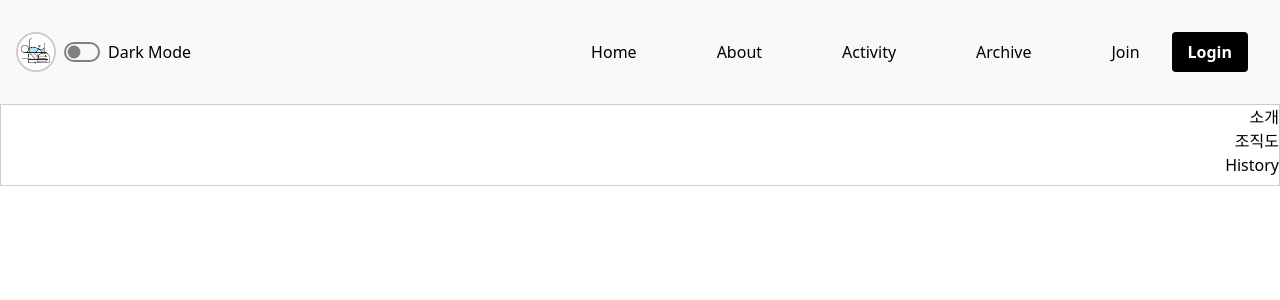
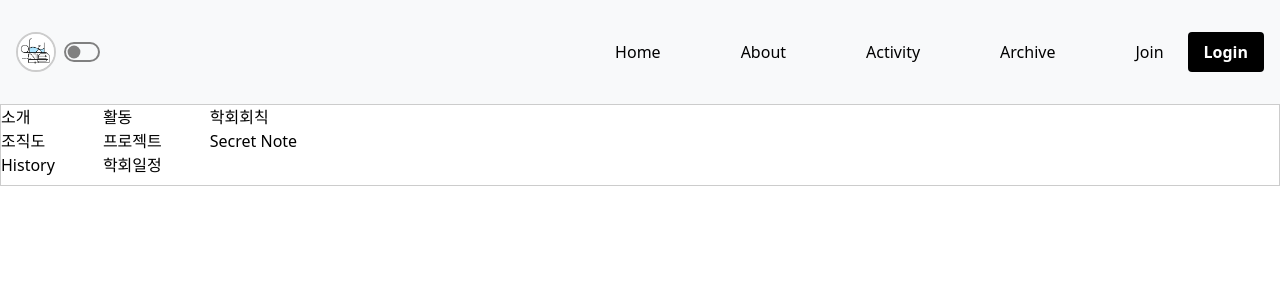
Before and after one commit to Lab-Semtle/Semtle-Web-Client, a Next.js app: page / in a window 1280 px wide. Shown: the top 300 px of the page. Built offline with nearby package versions, Linux system fonts and the light colour scheme.

Commit message:
Feat: 네비 바 하위 메뉴 추가 드롭다운 메뉴에 하위 링크들을 추가하고 Dark Mode 문구 삭제함. 하위링크 관련 global css 수정 (#1)

```diff
--- a/src/app/page.tsx
+++ b/src/app/page.tsx
@@ -1,14 +1,11 @@
 'use client';
 import Image from 'next/image';
 // pages/index.tsx
-import Header from '@/components/Header';
 import Navigation from '@/components/Navigation';
 
 export default function Page() {
   return (
     <div>
-      {/* 헤더 */}
-      <Header />
       {/* 내비게이션 */}
       <Navigation />
       {/* 본문 */}
--- a/src/components/Navigation.tsx
+++ b/src/components/Navigation.tsx
@@ -25,10 +25,8 @@ export default function Navigation() {
           <img src="/semtle_logo_square.jpg" alt="Logo" className="logoImage" />
           <label className="modeToggle">
             <input role="switch" type="checkbox" />
-            <span>Dark Mode</span>
           </label>
         </li>
-
         <li>
           <Link href="/">Home</Link>
         </li>
@@ -50,11 +48,9 @@ export default function Navigation() {
       </ul>
       {/* 드롭다운 메뉴 */}
       <div className={`nav-dropdown ${isDropdownOpen ? 'open' : ''}`}>
-        <ul>
+        <ul className="ulFirst">
           <li>
             <Link href="/service1">소개</Link>
-
-            {/* 링크 추가*/}
           </li>
           <li>
             <Link href="/service2">조직도</Link>
@@ -63,6 +59,25 @@ export default function Navigation() {
             <Link href="/service3">History</Link>
           </li>
         </ul>
+        <ul>
+          <li>
+            <Link href="/service1">활동</Link>
+          </li>
+          <li>
+            <Link href="/service2">프로젝트</Link>
+          </li>
+          <li>
+            <Link href="/service3">학회일정</Link>
+          </li>
+        </ul>
+        <ul>
+          <li>
+            <Link href="/service1">학회회칙</Link>
+          </li>
+          <li>
+            <Link href="/service2">Secret Note</Link>
+          </li>
+        </ul>
       </div>
     </nav>
   );
--- a/src/styles/global.css
+++ b/src/styles/global.css
@@ -2,6 +2,7 @@
 @tailwind components;
 @tailwind utilities;
 
+/* 로고 스타일 정의 */
 .logoContainer {
   position: absolute; /* 로고를 내비게이션 바의 왼쪽 끝으로 배치 */
   left: 1rem; /* 왼쪽 여백 */
@@ -21,15 +22,7 @@
   background-color: #fff; /* 경계선과 구분되게 배경색 설정 */
 }
 
-.nav-container {
-  width: 100%;
-  background-color: #f8f9fa;
-  position: sticky;
-  top: 4rem;
-  border-bottom: 1px solid #ccc;
-  padding: 1rem;
-}
-
+/* 네비게이션 바 스타일 정의 */
 .nav-list {
   list-style: none;
   margin: 0;
@@ -39,8 +32,22 @@
   justify-content: flex-end;
 }
 .nav-list li:last-child {
-  margin-left: -3rem;
+  margin-left: -3.5rem;
 }
+.nav-container {
+  width: 100%; /* 화면 전체를 차지하도록 설정 */
+  background-color: #f8f9fa;
+  position: sticky;
+  top: 4rem;
+  border-bottom: 1px solid #ccc;
+  padding: 1rem 0; /* 상하 여백만 추가, 좌우 여백은 제거 */
+  display: flex;
+  justify-content: flex-end; /* 네비게이션 바 내 아이템들이 왼쪽 정렬 */
+  align-items: center; /* 세로 중앙 정렬 */
+  z-index: 1000;
+}
+
+
 .nav-dropdown {
   position: absolute;
   top: 100%;
@@ -52,8 +59,11 @@
   overflow: hidden;
   max-height: 0px; /* 기본 높이 */
   transition: max-height 0.5s ease; /* 부드러운 애니메이션 효과 */
-  text-align: right; /* 내부 텍스트를 오른쪽 정렬 */
+  text-align: left; /* 왼쪽 정렬 */
   gap: 3rem;
+  display: flex; /* 전체 nav-dropdown을 가로로 배치 */
+  flex-direction: row; /* 기본적으로 가로 정렬 */
+  justify-content: flex-start; /* 좌측 정렬 */
 }
 
 .nav-dropdown.open {
@@ -65,9 +75,11 @@
   margin: 0;
   padding: 0;
   margin-bottom: 0.5rem;
-  display: block; /* 수직 정렬 */
-  text-align: right; /* 리스트 항목 오른쪽 정렬 */
+  display: flex; /* 수직 정렬 */
+  text-align: left; /* 리스트 항목 왼쪽 정렬 */
+  flex-direction: column;
 }
+
 .nav-dropdown Link {
   text-decoration: none;
   color: #000;
@@ -105,10 +117,6 @@
   margin-right: 0.5rem;
 }
 
-.modeToggle span {
-  margin-left: 0.5rem;
-}
-
 [type='checkbox'] {
   appearance: none;
   position: relative;
@@ -138,7 +146,7 @@
   border-color: gray;
 }
 
-[type="checkbox"]:focus-visible {
+[type='checkbox']:focus-visible {
   outline-offset: max(2px, 0.1em);
   outline: max(2px, 0.1em) solid tomato;
 }
```
